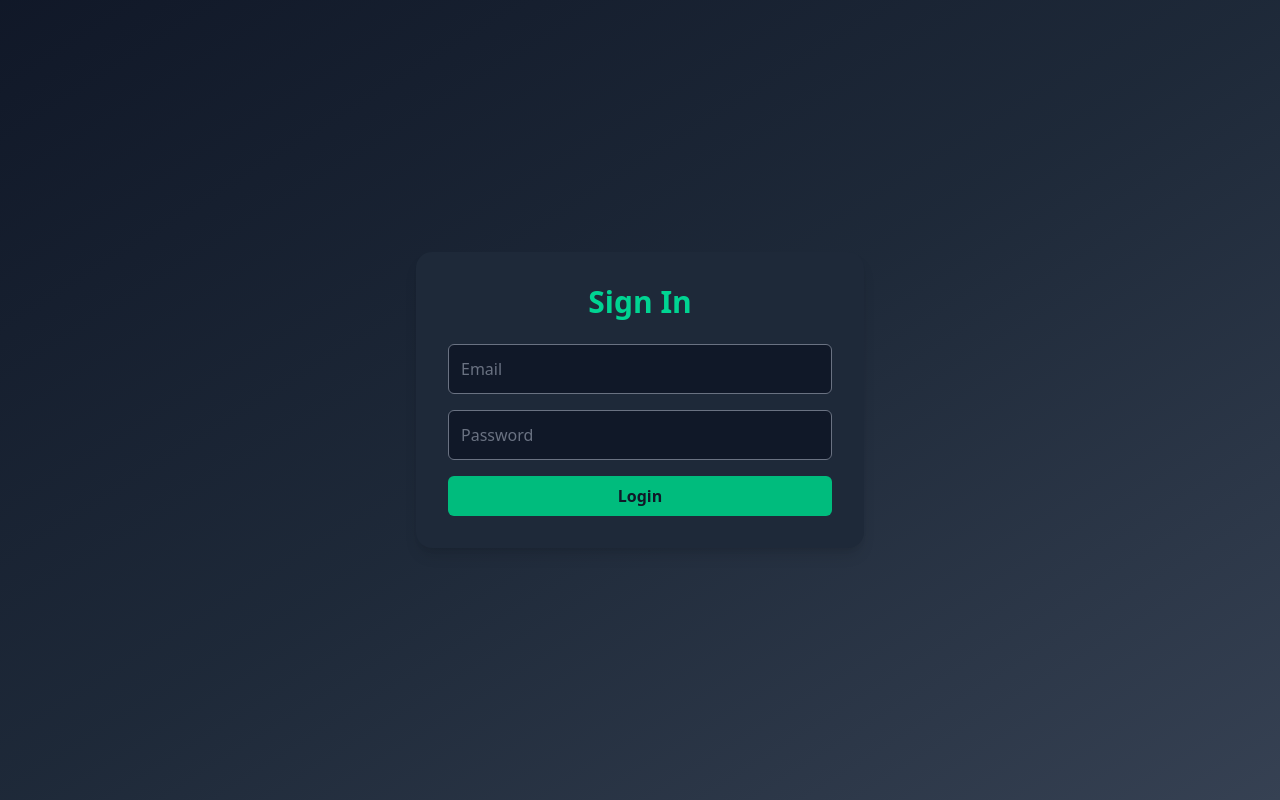
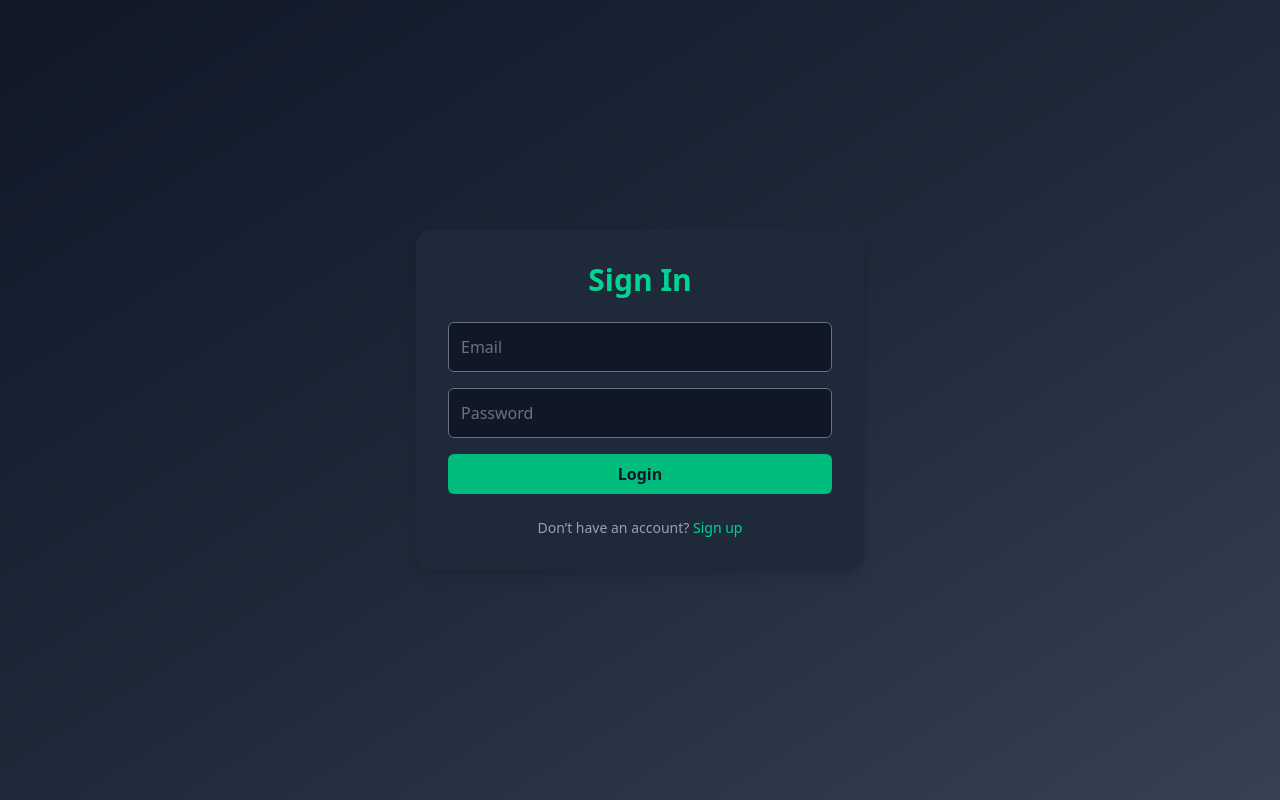
Before and after one commit to Forz70043/grocery-list, a SvelteKit app: page /login in a window 1280 px wide. Built offline with nearby package versions, Linux system fonts and the light colour scheme; no server answers.

Commit message:
login: added link for signup

```diff
--- a/src/routes/login/+page.svelte
+++ b/src/routes/login/+page.svelte
@@ -47,5 +47,9 @@
         Login
       </button>
     </form>
+    <p class="mt-6 text-center text-gray-400 text-sm">
+      Don’t have an account?
+      <a href="/register" class="text-emerald-400 hover:underline">Sign up</a>
+    </p>
   </div>
 </div>
```
